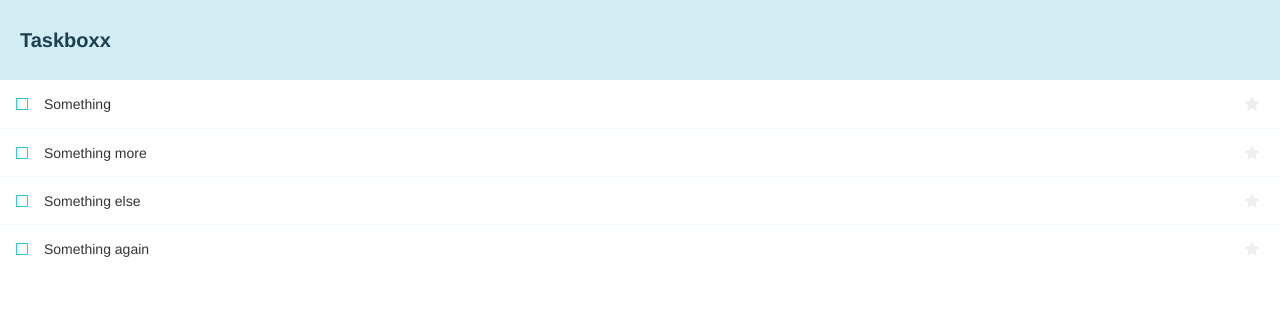
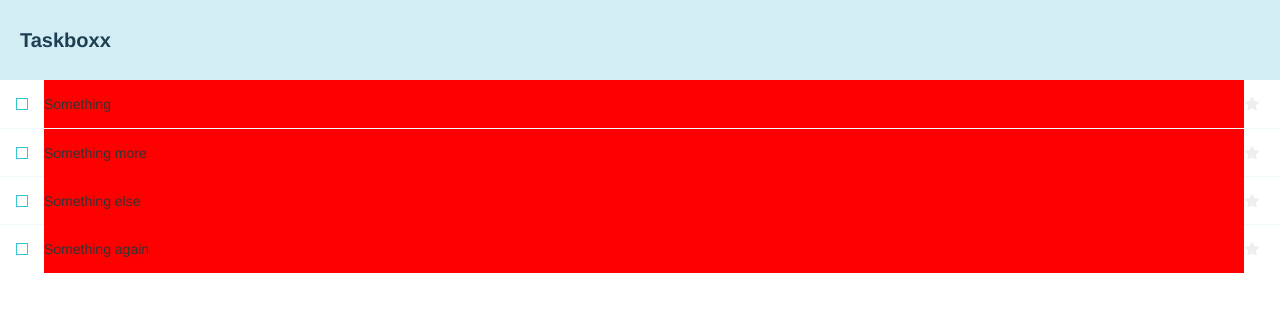
Before and after one commit to coding-to-music/StorybookReactTaskbox, a React (Create React App) app: page / in a window 1280 px wide. Shown: the top 312 px of the page. Built offline with nearby package versions, Linux system fonts and the light colour scheme.

Commit message:
change task background to red

```diff
--- a/src/components/Task.js
+++ b/src/components/Task.js
@@ -16,7 +16,13 @@
         <span className="checkbox-custom" onClick={() => onArchiveTask(id)} />
       </label>
       <div className="title">
-        <input type="text" value={title} readOnly={true} placeholder="Input title" />
+        <input
+        type="text"
+        value={title}
+        readOnly={true}
+        placeholder="Input title"
+        style={{ background: 'red'}}
+        />
       </div>
 
       <div className="actions" onClick={event => event.stopPropagation()}>
```
Also changed, not shown: 1 other file (tests, documents, lock files or other folders).
